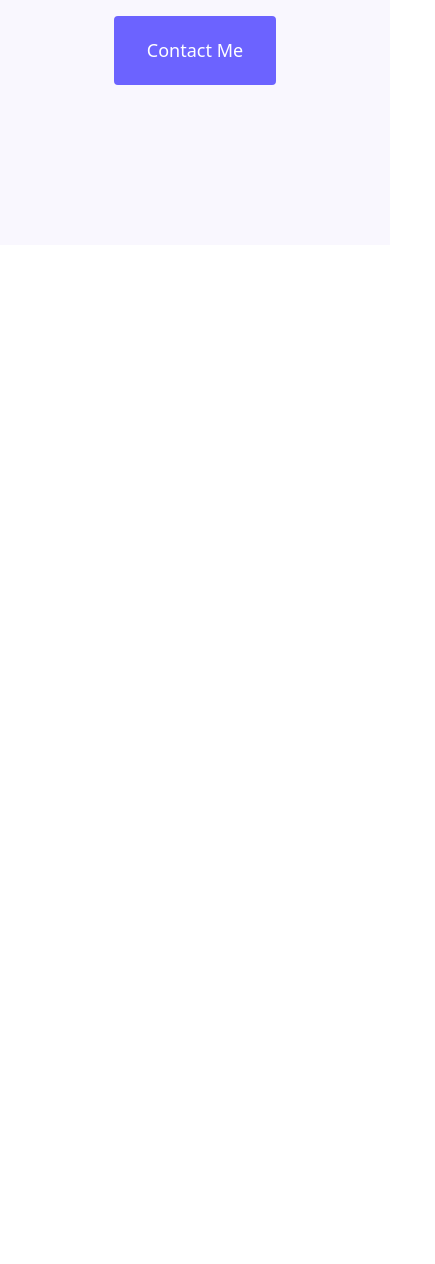
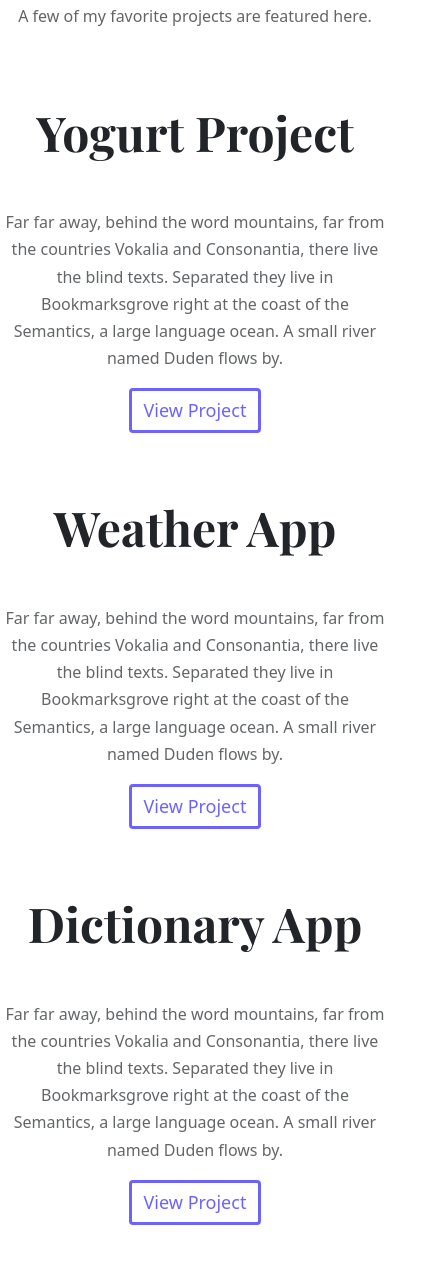
Before and after one commit to cdavis1809/Portfolio-Project, a plain HTML site: page index.html in a window 390 px wide. Shown: the part 582-1846 px from the top of the page, 435 px wide, since content can reach past the window. Before the commit the page ends 844 px from the top, so only its background shows below. Drawn offline with nearby package versions, Linux system fonts and the light colour scheme; a web font is replaced by a local one.

Commit message:
added html and css to homepage

```diff
--- a/css/style.css
+++ b/css/style.css
@@ -8,12 +8,22 @@ h1,
 h2,
 h3,
 h4 {
-  font-family: var(--primary-font-family);
+  font-family: var(--heading-font-family);
 }
 h1 {
   font-family: var(--heading-font-family);
   font-weight: bold;
   font-size: 96px;
+}
+h2 {
+  font-weight: bold;
+  font-size: 64px;
+}
+p {
+  font-weight: normal;
+  text-align: center;
+  line-height: 1.7;
+  opacity: 70%;
 }
 .intro h2 {
   font-weight: normal;
@@ -27,9 +37,9 @@ h1 {
 .intro {
   background: var(--primary-color);
   text-align: center;
-  padding: 160px 20px;
+  padding: 85px 20px;
 }
-.btn-contact {
+.btn-branding {
   padding: 18px 30px;
   color: white;
   background-color: var(--secondary-color);
@@ -38,6 +48,35 @@ h1 {
   font-size: 18px;
   line-height: 27px;
 }
-.btn-contact:hover {
+.btn-branding:hover {
   border: solid var(--secondary-color);
 }
+.btn-branding-outline {
+  border: solid var(--secondary-color);
+  border-radius: 4px;
+  font-size: 18px;
+  line-height: 27px;
+  color: var(--secondary-color);
+}
+.btn-branding-outline:hover {
+  color: white;
+  background-color: var(--secondary-color);
+  border: solid var(--secondary-color);
+}
+.project-description {
+  padding: 120px 60px;
+}
+@media (max-width: 960px) {
+  h1 {
+    font-size: 64px;
+  }
+  h2 {
+    font-size: 48px;
+  }
+  .project-description {
+    padding: 25px 0;
+  }
+  .intro {
+    padding: 50px 10px;
+  }
+}
--- a/index.html
+++ b/index.html
@@ -33,7 +33,75 @@
       <h1>Courtney Davis</h1>
       <h2 class="m-5">Front-end developer based in Orlando, FL.</h2>
       <div>
-        <a href="#" class="btn btn-contact">Contact Me</a>
+        <a href="#" class="btn btn-branding">Contact Me</a>
+      </div>
+    </div>
+    <p class="text-center mt-5 mb-5">
+      A few of my favorite projects are featured here.
+    </p>
+    <div class="container">
+      <div class="row mb-3">
+        <div class="col d-none d-lg-block">
+          <img
+            class="img-fluid"
+            src="/images/yogurt.png"
+            alt="Snapshot of Yogurt App"
+          />
+        </div>
+        <div class="col project-description">
+          <h2 class="mb-5 text-center">Yogurt Project</h2>
+          <p>
+            Far far away, behind the word mountains, far from the countries
+            Vokalia and Consonantia, there live the blind texts. Separated they
+            live in Bookmarksgrove right at the coast of the Semantics, a large
+            language ocean. A small river named Duden flows by.
+          </p>
+          <div class="text-center">
+            <a href="#" class="btn btn-branding-outline">View Project</a>
+          </div>
+        </div>
+      </div>
+      <div class="row mb-3">
+        <div class="col text-center project-description">
+          <h2 class="mb-5">Weather App</h2>
+          <p>
+            Far far away, behind the word mountains, far from the countries
+            Vokalia and Consonantia, there live the blind texts. Separated they
+            live in Bookmarksgrove right at the coast of the Semantics, a large
+            language ocean. A small river named Duden flows by.
+          </p>
+          <div class="text-center">
+            <a href="#" class="btn btn-branding-outline">View Project</a>
+          </div>
+        </div>
+        <div class="col d-none d-lg-block">
+          <img
+            class="img-fluid"
+            src="/images/weather.png"
+            alt="Snapshot of weather app"
+          />
+        </div>
+      </div>
+      <div class="row mb-3">
+        <div class="col d-none d-lg-block">
+          <img
+            class="img-fluid"
+            src="/images/dictionary.png"
+            alt="Snapshot of dictionary app"
+          />
+        </div>
+        <div class="col text-center project-description">
+          <h2 class="mb-5">Dictionary App</h2>
+          <p>
+            Far far away, behind the word mountains, far from the countries
+            Vokalia and Consonantia, there live the blind texts. Separated they
+            live in Bookmarksgrove right at the coast of the Semantics, a large
+            language ocean. A small river named Duden flows by.
+          </p>
+          <div class="text-center">
+            <a href="#" class="btn btn-branding-outline">View Project</a>
+          </div>
+        </div>
       </div>
     </div>
   </body>
```
Also changed, not shown: images/dictionary.png (added), images/weather.png (added), images/yogurt.png (added), 2 other files.
